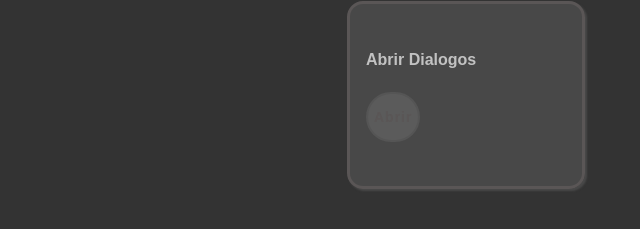
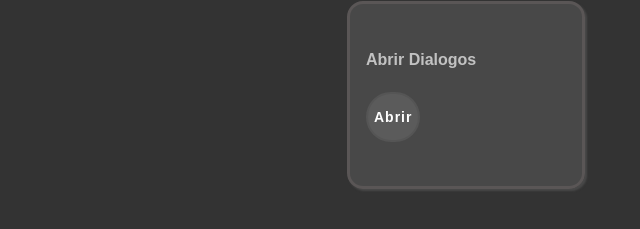
Before and after one commit to RokkerMomo/Dialogo, a plain HTML site: page index.html in a window 1280 px wide. Shown: the part 199-428 px from the top of the page, 229-869 px from the left. Drawn offline with Linux system fonts and the light colour scheme.

Commit message:
cambios al css y al orden de superposicion

```diff
--- a/style.css
+++ b/style.css
@@ -49,7 +49,7 @@ button {
     height: 50px;
   letter-spacing: 1px;
   margin: 10px 0px;
-    color: rgb(90, 86, 86);
+    color: rgb(255, 255, 255);
     border: 2px solid #555555;
   }
 
```
